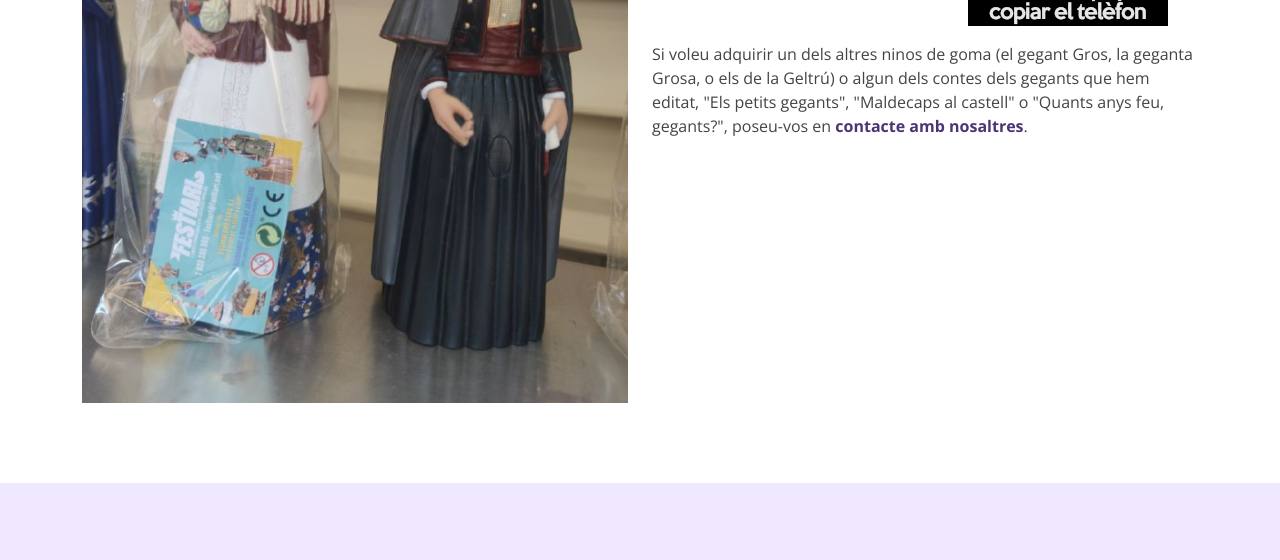
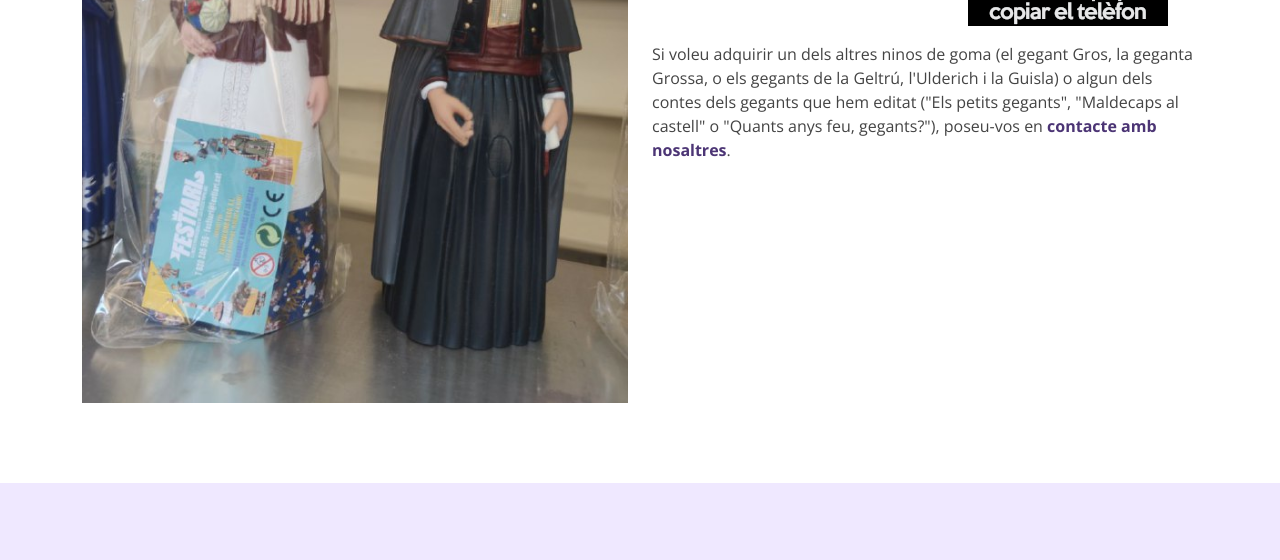
Before and after one commit to alfonsovng/gegantsvilanovailageltru.cat, a plain HTML site: page index.html in a window 1280 px wide. Shown: the part 2198-2758 px from the top of the page. Drawn offline with nearby package versions, Linux system fonts and the light colour scheme.

Commit message:
Corregides faltes

```diff
--- a/index.html
+++ b/index.html
@@ -154,7 +154,7 @@
               </div>
             </div>
             <div>
-              <p>Si voleu adquirir un dels altres ninos de goma (el gegant Gros, la geganta Grosa, o els de la Geltrú) o algun dels contes dels gegants que hem editat, "Els petits gegants", "Maldecaps al castell" o "Quants anys feu, gegants?", poseu-vos en <a href="./#contacte">contacte amb nosaltres</a>.</p>
+              <p>Si voleu adquirir un dels altres ninos de goma (el gegant Gros, la geganta Grossa, o els gegants de la Geltrú, l'Ulderich i la Guisla) o algun dels contes dels gegants que hem editat ("Els petits gegants", "Maldecaps al castell" o "Quants anys feu, gegants?"), poseu-vos en <a href="./#contacte">contacte amb nosaltres</a>.</p>
             </div>
           </div>
         </div>
```
